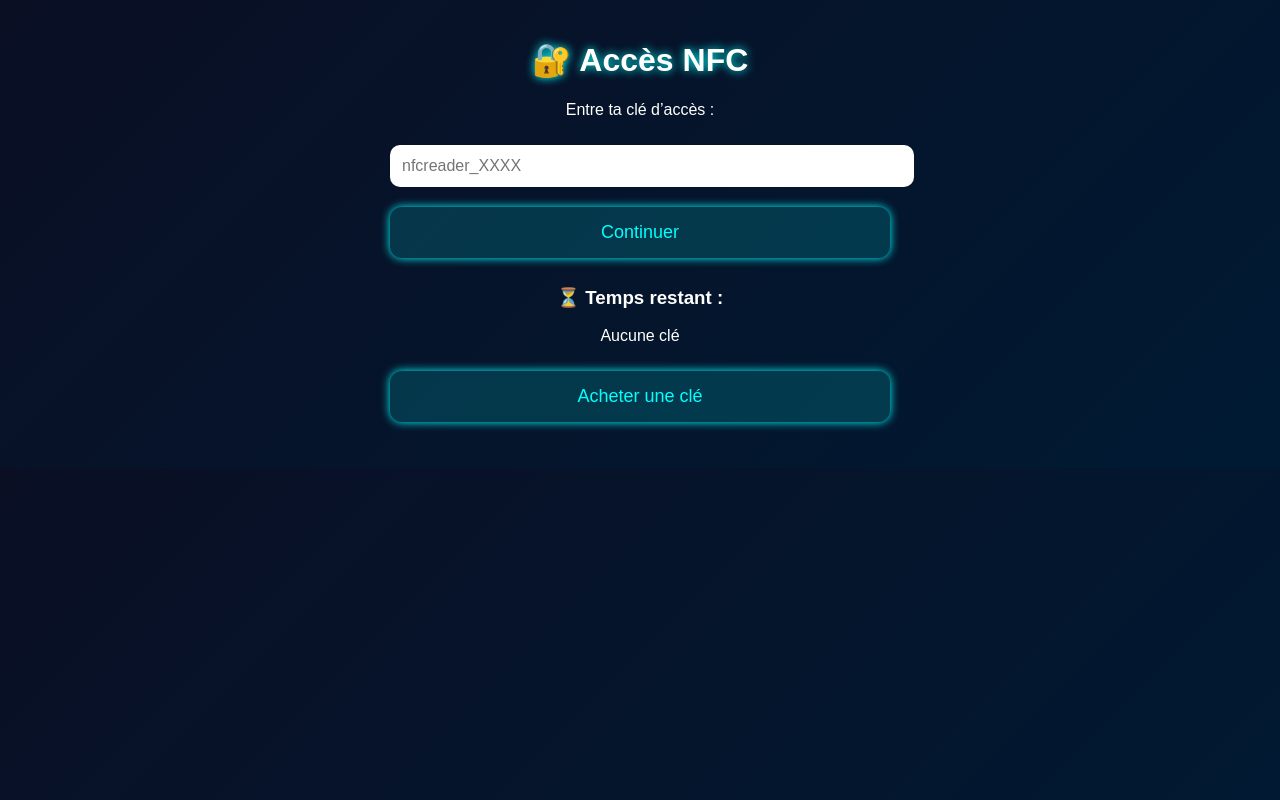
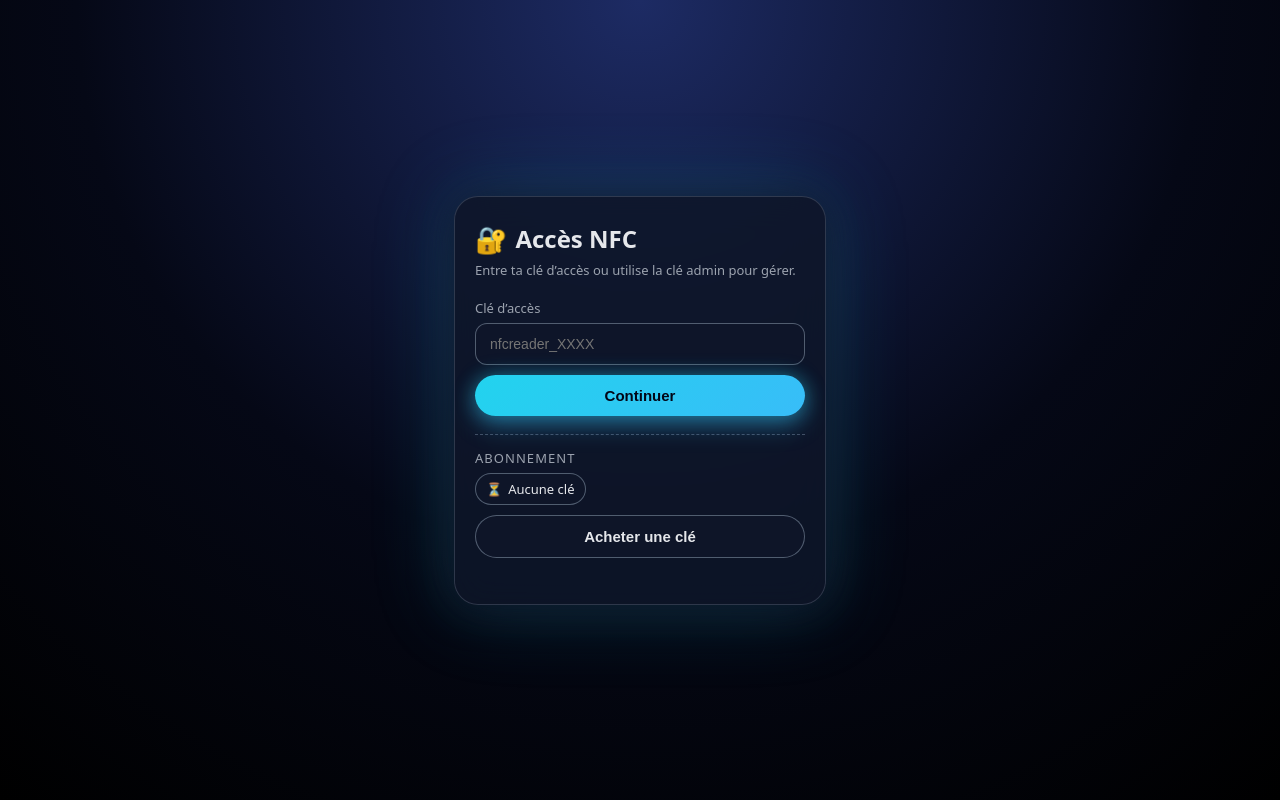
Before and after one commit to KevinDuty/nfc-reader, a website: page index.html in a window 1280 px wide. Drawn offline with Linux system fonts and the light colour scheme.

Commit message:
Update index.html

```diff
--- a/index.html
+++ b/index.html
@@ -6,9 +6,13 @@
 <title>Accès NFC</title>
 
 <script>
+// ⚙️ CONFIG GLOBALE
+const ADMIN_KEY = "nfcreader_SUPERADMIN";
+const BAN_INITIAL_MS = 7 * 24 * 60 * 60 * 1000;      // 7 jours
+const BAN_PENALTY_MS = 365 * 24 * 60 * 60 * 1000;    // 1 an
+
 // --- INIT DEVICE + BAN CHECK ---
 (function() {
-  // Device ID
   if (!localStorage.getItem("device_id")) {
     const chars = "ABCDEFGHIJKLMNOPQRSTUVWXYZabcdefghijklmnopqrstuvwxyz0123456789";
     let id = "";
@@ -16,7 +20,6 @@
     localStorage.setItem("device_id", "device_" + id);
   }
 
-  // Ban check
   const ban = localStorage.getItem("ban_until");
   if (ban && Number(ban) > Date.now()) {
     window.location.href = "ban.html";
@@ -25,79 +28,222 @@
 </script>
 
 <style>
+:root {
+  --bg: #050816;
+  --card: rgba(15, 23, 42, 0.85);
+  --accent: #22d3ee;
+  --accent-soft: rgba(34, 211, 238, 0.2);
+  --danger: #f97373;
+  --text-main: #e5e7eb;
+  --text-muted: #9ca3af;
+}
+
+* { box-sizing: border-box; }
+
 body {
   margin: 0;
-  padding: 0;
-  font-family: Arial;
-  background: linear-gradient(135deg, #0a0f24, #001a33);
-  color: white;
-  text-align: center;
+  min-height: 100vh;
+  font-family: system-ui, -apple-system, BlinkMacSystemFont, "Segoe UI", sans-serif;
+  background: radial-gradient(circle at top, #1d2b64 0, #050816 55%, #000 100%);
+  color: var(--text-main);
+  display: flex;
+  align-items: center;
+  justify-content: center;
 }
+
 .container {
-  padding: 20px;
-  max-width: 500px;
-  margin: auto;
+  width: 100%;
+  max-width: 420px;
+  padding: 24px;
 }
-h1 { text-shadow: 0 0 10px cyan; }
+
+.card {
+  background: var(--card);
+  border-radius: 24px;
+  padding: 24px 20px 20px;
+  box-shadow:
+    0 0 40px rgba(15, 23, 42, 0.9),
+    0 0 80px rgba(34, 211, 238, 0.25);
+  border: 1px solid rgba(148, 163, 184, 0.25);
+  backdrop-filter: blur(18px);
+}
+
+.title {
+  font-size: 24px;
+  font-weight: 700;
+  margin-bottom: 4px;
+  display: flex;
+  align-items: center;
+  gap: 8px;
+}
+
+.title span.icon {
+  font-size: 26px;
+}
+
+.subtitle {
+  font-size: 13px;
+  color: var(--text-muted);
+  margin-bottom: 20px;
+}
+
+label {
+  display: block;
+  font-size: 13px;
+  color: var(--text-muted);
+  margin-bottom: 6px;
+}
+
 input {
   width: 100%;
-  padding: 12px;
-  margin: 10px 0;
-  border-radius: 10px;
-  border: none;
-  font-size: 16px;
+  padding: 12px 14px;
+  border-radius: 12px;
+  border: 1px solid rgba(148, 163, 184, 0.5);
+  background: rgba(15, 23, 42, 0.8);
+  color: var(--text-main);
+  font-size: 14px;
+  outline: none;
+  transition: 0.2s;
 }
+
+input:focus {
+  border-color: var(--accent);
+  box-shadow: 0 0 0 1px rgba(34, 211, 238, 0.4);
+}
+
 .btn {
   width: 100%;
-  padding: 15px;
-  margin: 10px 0;
-  font-size: 18px;
+  padding: 12px 14px;
+  border-radius: 999px;
   border: none;
-  border-radius: 12px;
-  background: rgba(0,255,255,0.15);
-  color: cyan;
-  box-shadow: 0 0 10px cyan;
+  margin-top: 10px;
+  font-size: 15px;
+  font-weight: 600;
+  cursor: pointer;
+  display: inline-flex;
+  align-items: center;
+  justify-content: center;
+  gap: 8px;
+  transition: 0.18s;
+}
+
+.btn-primary {
+  background: linear-gradient(135deg, #22d3ee, #38bdf8);
+  color: #020617;
+  box-shadow:
+    0 10px 25px rgba(56, 189, 248, 0.35),
+    0 0 20px rgba(34, 211, 238, 0.4);
+}
+
+.btn-primary:hover {
+  transform: translateY(-1px);
+  box-shadow:
+    0 14px 30px rgba(56, 189, 248, 0.45),
+    0 0 26px rgba(34, 211, 238, 0.55);
+}
+
+.btn-ghost {
+  background: rgba(15, 23, 42, 0.9);
+  color: var(--text-main);
+  border: 1px solid rgba(148, 163, 184, 0.5);
+}
+
+.btn-ghost:hover {
+  background: rgba(15, 23, 42, 1);
+  border-color: var(--accent);
+}
+
+.section {
+  margin-top: 18px;
+  padding-top: 14px;
+  border-top: 1px dashed rgba(148, 163, 184, 0.4);
+}
+
+.section-title {
+  font-size: 13px;
+  text-transform: uppercase;
+  letter-spacing: 0.08em;
+  color: var(--text-muted);
+  margin-bottom: 6px;
+}
+
+.time-pill {
+  display: inline-flex;
+  align-items: center;
+  gap: 6px;
+  padding: 6px 10px;
+  border-radius: 999px;
+  background: rgba(15, 23, 42, 0.9);
+  border: 1px solid rgba(148, 163, 184, 0.5);
+  font-size: 13px;
+}
+
+.time-pill span.icon {
+  color: var(--accent);
+}
+
+#status {
+  margin-top: 10px;
+  font-size: 13px;
+  color: var(--danger);
+  min-height: 16px;
 }
 </style>
 </head>
 <body>
 
 <div class="container">
-  <h1>🔐 Accès NFC</h1>
+  <div class="card">
+    <div class="title">
+      <span class="icon">🔐</span>
+      <span>Accès NFC</span>
+    </div>
+    <div class="subtitle">
+      Entre ta clé d’accès ou utilise la clé admin pour gérer.
+    </div>
 
-  <p>Entre ta clé d’accès :</p>
-  <input id="keyInput" placeholder="nfcreader_XXXX">
+    <div>
+      <label for="keyInput">Clé d’accès</label>
+      <input id="keyInput" placeholder="nfcreader_XXXX">
+      <button class="btn btn-primary" onclick="validerCle()">
+        Continuer
+      </button>
+    </div>
 
-  <button class="btn" onclick="validerCle()">Continuer</button>
+    <div class="section">
+      <div class="section-title">Abonnement</div>
+      <div class="time-pill">
+        <span class="icon">⏳</span>
+        <span id="timeLeft">Aucune clé</span>
+      </div>
 
-  <h3>⏳ Temps restant :</h3>
-  <p id="timeLeft">—</p>
+      <button class="btn btn-ghost" onclick="window.location.href='buy.html'">
+        Acheter une clé
+      </button>
+    </div>
 
-  <button class="btn" onclick="window.location.href='buy.html'">
-    Acheter une clé
-  </button>
-
-  <p id="status"></p>
+    <div id="status"></div>
+  </div>
 </div>
 
 <script>
-const ADMIN_KEY = "nfcreader_ADMINMASTER";
-
 function afficherTemps() {
   const exp = localStorage.getItem("nfc_exp");
+  const el = document.getElementById("timeLeft");
+
   if (!exp) {
-    document.getElementById("timeLeft").textContent = "Aucune clé";
+    el.textContent = "Aucune clé";
     return;
   }
 
   if (exp === "life") {
-    document.getElementById("timeLeft").textContent = "À vie";
+    el.textContent = "Abonnement à vie";
     return;
   }
 
   const reste = Number(exp) - Date.now();
   if (reste <= 0) {
-    document.getElementById("timeLeft").textContent = "Expirée";
+    el.textContent = "Clé expirée";
     return;
   }
 
@@ -105,8 +251,7 @@ function afficherTemps() {
   const heures = Math.floor((reste / (1000*60*60)) % 24);
   const minutes = Math.floor((reste / (1000*60)) % 60);
 
-  document.getElementById("timeLeft").textContent =
-    `${jours}j ${heures}h ${minutes}m`;
+  el.textContent = `${jours}j ${heures}h ${minutes}m restants`;
 }
 
 afficherTemps();
@@ -115,6 +260,7 @@ function validerCle() {
   const input = document.getElementById("keyInput").value.trim();
   const key = localStorage.getItem("nfc_key");
   const exp = localStorage.getItem("nfc_exp");
+  const status = document.getElementById("status");
 
   // Admin direct
   if (input === ADMIN_KEY) {
@@ -124,21 +270,22 @@ function validerCle() {
   }
 
   if (!key) {
-    document.getElementById("status").textContent = "❌ Aucune clé enregistrée.";
+    status.textContent = "❌ Aucune clé enregistrée sur cet appareil.";
     return;
   }
 
   if (input !== key) {
-    document.getElementById("status").textContent = "❌ Clé incorrecte.";
+    status.textContent = "❌ Clé incorrecte.";
     return;
   }
 
   if (exp !== "life" && Date.now() > Number(exp)) {
-    document.getElementById("status").textContent = "❌ Clé expirée.";
+    status.textContent = "❌ Clé expirée.";
     return;
   }
 
   localStorage.setItem("is_admin", "false");
+  status.textContent = "";
   window.location.href = "nfc.html";
 }
 </script>
```
